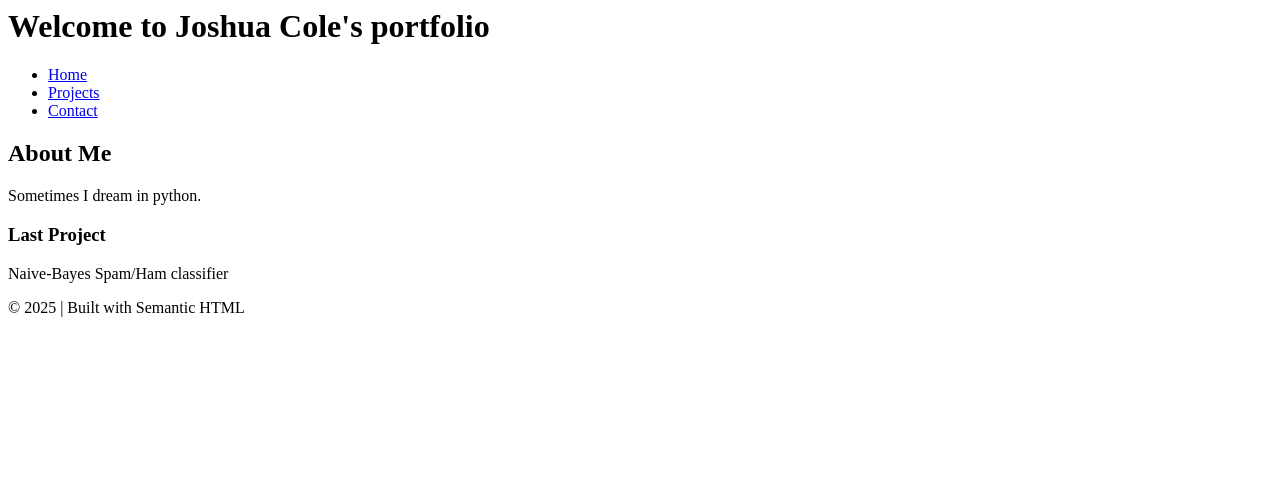
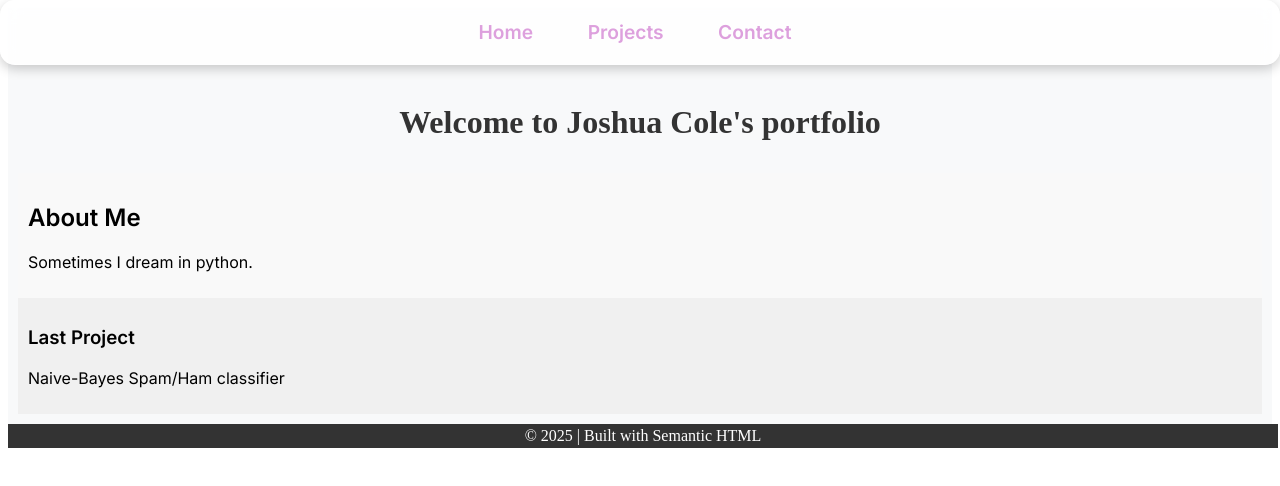
Before and after one commit to DevHackerGamer/StuffForTheWeb, a plain HTML site: page 2700501-lab2.html in a window 1280 px wide. Drawn offline with Linux system fonts and the light colour scheme.

Commit message:
monday night commit, updates for css, and layout fixes

```diff
--- a/2700501-lab2.html
+++ b/2700501-lab2.html
@@ -1,17 +1,23 @@
+
+<!DOCTYPE html>
 <html>
 <head>
+    <meta charset="UTF-8">
+    <meta name="viewport" content="width=device-width, initial-scale=1.0">
+    <link rel="stylesheet" href="styles.css">
+    <title>Home  </title>
+</head>
+<main>
+    <nav>
+        <ul>
+            <li><a href="index.html">Home</a></li>
+            <li><a href="projects.html">Projects</a></li>
+            <li><a href="contact.html">Contact</a></li>
+        </ul>
+    </nav>
     <h1>
         Welcome to Joshua Cole's portfolio
     </h1>
-</head>
-<nav>
-    <ul>
-        <li><a href="#">Home</a></li>
-        <li><a href="#">Projects</a></li>
-        <li><a href="#">Contact</a></li>
-    </ul>
-</nav>
-<main>
     <section>
         <h2>About Me</h2>
         <p>Sometimes I dream in python.</p>
--- /dev/null
+++ b/styles.css
@@ -0,0 +1,109 @@
+@import url('https://fonts.googleapis.com/css2?family=Inter:wght@300;400;600&display=swap');
+
+
+html, main {
+    overflow-x: hidden; /* Prevent horizontal scrolling */
+    animation: fadeIn 0.6s ease-in-out;
+}
+
+h1{
+    text-align: center;
+    color: #333;
+    font-size: 2em;
+    padding: 10px;
+    font-family: m;
+    padding-top: 65px;
+}
+a:link {
+    color: plum;
+    background-color: transparent;
+    text-decoration: none;
+}
+
+a:visited {
+    color: pink;
+    background-color: transparent;
+    text-decoration: none;
+}
+
+a:hover {
+    color: red;
+    background-color: transparent;
+    text-decoration: underline;
+}
+
+a:active {
+    color: yellow;
+    background-color: transparent;
+    text-decoration: underline;
+}
+
+nav {
+    display: flex;
+    justify-content: center;
+    align-items: center;
+    background: rgba(255, 255, 255, 0.8); /* White background with some opacity */
+    backdrop-filter: blur(10px); /* Blurs the content behind the navbar */
+    position: fixed;
+    width: 100%;
+    top: 0;
+    left: 0;
+    z-index: 100;
+    border-bottom: 1px solid rgba(255, 255, 255, 0.3); /* Slight white border */
+    padding: 8px 0; /* Adjust navbar padding */
+    box-shadow: 0 4px 12px rgba(0, 0, 0, 0.2); /* Soft bottom shadow */
+    border-radius: 15px;
+}
+
+
+nav ul {
+    list-style-type: none;
+    margin: 0;
+    padding: 0;
+}
+
+nav ul li {
+    display: inline-block;
+    margin-right: 10px;
+    font-size: larger;
+    font-weight: bold;
+    padding: 12px 20px;
+    position: relative;
+}
+
+main {
+    margin: 0;
+    font-family: 'Inter', sans-serif;
+    background-color: #f8f9fa; /* Light, minimalist background */
+    padding: 10px;
+}
+
+section {
+    background-color: #f9f9f9;
+    padding: 10px;
+}
+
+article {
+    background-color: #f0f0f0;
+    padding: 10px;
+}
+
+footer {
+    background-color: #333;
+    color: white;
+    padding: 3px;
+    text-align: center;
+    width: 100%;
+}
+
+/* Keyframes for fade in animation */
+@keyframes fadeIn {
+    from {
+        opacity: 0;
+        transform: translateX(-10px);
+    }
+    to {
+        opacity: 1;
+        transform: translateY(0);
+    }
+}
```
Also changed, not shown: contact.html (added, +15 -0 lines), index.html (+1 -1 lines), projects.html (added, +16 -0 lines).
